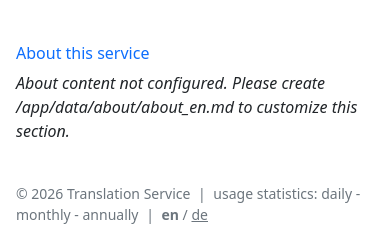
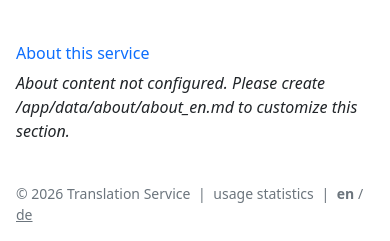
Before and after one commit to scinnod/jadelation, a Django app: page /en/deepl/translation/ in a window 390 px wide. Shown: the part 981-1222 px from the top of the page. Run offline with Django 4.2, Linux system fonts and the light colour scheme; parts of the project's set-up code (start-up, migrations or seed data) failed here and were passed over; some libraries are stand-ins or nearby versions.

Commit message:
simplified usage statistics in footer, prevented telephone number recognition by apple / safari by addign meta tag

```diff
--- a/apps/deepl/deeplFrontend/templates/base.html
+++ b/apps/deepl/deeplFrontend/templates/base.html
@@ -14,6 +14,7 @@
   <head>
     <meta charset="utf-8">
     <meta name="viewport" content="width=device-width, initial-scale=1">
+    <meta name="format-detection" content="telephone=no">
 
     {# Page title - can be overridden in child templates #}
     {% block title %}
@@ -154,17 +155,8 @@
 
             <span class="px-1">|</span>
 
-            {# Usage statistics links with different granularities #}
-            {% translate "usage statistics" %}:
-            <a class="link-secondary text-decoration-none" href="{% url 'usage-statistics' granularity='d' %}">
-              {% translate "daily" %}
-            </a>-
-            <a class="link-secondary text-decoration-none" href="{% url 'usage-statistics' granularity='m' %}">
-              {% translate "monthly" %}
-            </a>-
-            <a class="link-secondary text-decoration-none" href="{% url 'usage-statistics' granularity='y' %}">
-              {% translate "annually" %}
-            </a>
+            {# Usage statistics link - granularity switching is available on the statistics page #}
+            <a class="link-secondary text-decoration-none" href="{% url 'usage-statistics' granularity='d' %}">{% translate "usage statistics" %}</a>
 
             <span class="px-1">|</span>
 
```
